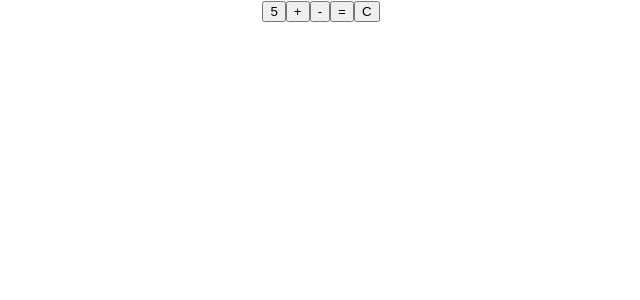
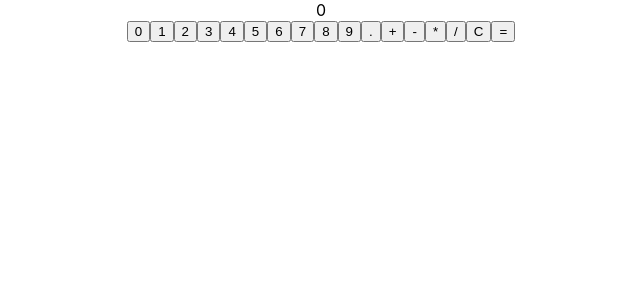
Before and after one commit to marley/fcc-calculator, a React (Create React App) app: page / in a window 1280 px wide. Shown: the top 300 px of the page, without its empty margins (319-959 px from the left). Built offline with nearby package versions, Linux system fonts and the light colour scheme; the HTML template or start-up script is replaced by a standard one.

Commit message:
Rewrote calculator button rendering to eliminate code reuse

```diff
--- a/src/components/Calculator.js
+++ b/src/components/Calculator.js
@@ -27,25 +27,40 @@ class Calculator extends React.Component {
   };
 
   render() {
-    return (
-      <div>
-        <button value={5} onClick={(e) => this.handleClick(e, "value")}>
-          5
+    let buttonData = [
+      { name: "zero", value: 0 },
+      { name: "one", value: 1 },
+      { name: "two", value: 2 },
+      { name: "three", value: 3 },
+      { name: "four", value: 4 },
+      { name: "five", value: 5 },
+      { name: "six", value: 6 },
+      { name: "seven", value: 7 },
+      { name: "eight", value: 8 },
+      { name: "nine", value: 9 },
+      { name: "decimal", value: "." },
+      { name: "add", value: "+" },
+      { name: "subtract", value: "-" },
+      { name: "multiply", value: "*" },
+      { name: "divide", value: "/" },
+      { name: "clear", value: "C" },
+      { name: "equals", value: "=" },
+    ];
+    let buttons = [];
+    for (let i = 0; i < buttonData.length; i++) {
+      buttons.push(
+        <button
+          key={i}
+          id={buttonData[i]["name"]}
+          value={buttonData[i]["value"]}
+          onClick={(e) => this.handleClick(e, "value")}
+        >
+          {buttonData[i]["value"]}
         </button>
-        <button value={"+"} onClick={(e) => this.handleClick(e, "value")}>
-          +
-        </button>
-        <button value={"-"} onClick={(e) => this.handleClick(e, "value")}>
-          -
-        </button>
-        <button value={"="} onClick={(e) => this.handleClick(e, "value")}>
-          =
-        </button>
-        <button value={"C"} onClick={(e) => this.handleClick(e, "value")}>
-          C
-        </button>
-      </div>
-    );
+      );
+    }
+    console.log(buttons);
+    return <div>{buttons}</div>;
   }
 }
 
--- a/src/components/Display.js
+++ b/src/components/Display.js
@@ -8,7 +8,7 @@ import { connect } from "react-redux";
 // } from "../redux/actions";
 import { getInput } from "../redux/selectors";
 
-const Display = ({ input }) => <div className="display">{input}</div>;
+const Display = ({ input }) => <div id="display">{input}</div>;
 
 const mapStateToProps = (state) => {
   const input = getInput(state);
--- a/src/redux/reducers/index.js
+++ b/src/redux/reducers/index.js
@@ -30,31 +30,42 @@ const setFirstOperator = (exp) => {
   }
 };
 
-const calculatorReducer = (state = "", action) => {
+const calculatorReducer = (state = "0", action) => {
   console.log("REDUCER:");
   switch (action.type) {
     case PRESS_NUM: {
-      // TODO let's just see if this works for now
-      let input = "";
+      let input = "0";
       let num = parseInt(action.payload);
-      if (num === 0) {
-        if (state !== "0") {
-          input = `${state}${num}`;
+      if (state !== "0") {
+        input = `${state}${num}`;
+      } else {
+        if (num === 0) {
+          // do nothing
+          input = state;
+        } else {
+          // replace state
+          input = `${num}`; // replace 0 with new number
         }
-      } else {
-        input = `${state}${num}`;
       }
       console.log(`input: ${input}`);
       return input;
     }
     case PRESS_OPERATOR: {
       // TODO let's just see if this works for now
+      console.log("Operators" + action.payload);
       let input = "";
+      let operator = action.payload;
       let numbersOnly = /[0-9]/;
-      if (state !== "0" || numbersOnly.test(state[state.length - 1])) {
-        input = `${state}${action.payload}`;
-      } else if (action.payload === "-") {
-        input = `${action.payload}`;
+      if (state !== "0") {
+        console.log("1");
+        input = `${state}${operator}`;
+      } else if (operator === "-") {
+        console.log("A special case");
+        input = `${operator}`;
+      } else if (numbersOnly.test(state[state.length - 1])) {
+        console.log(state[state.length - 1] + "is a number");
+        console.log("2");
+        input = `${state}${operator}`;
       }
       return input;
     }
```
